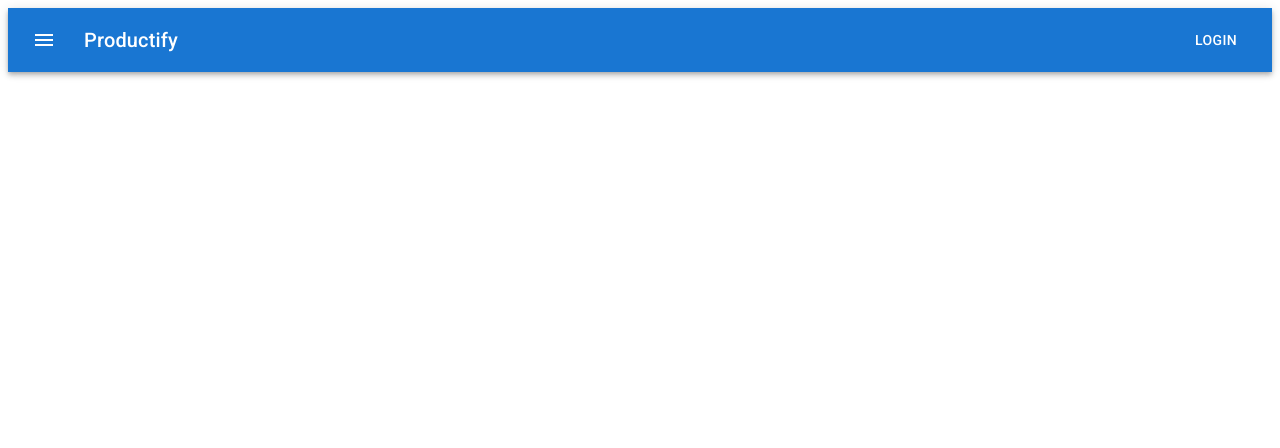
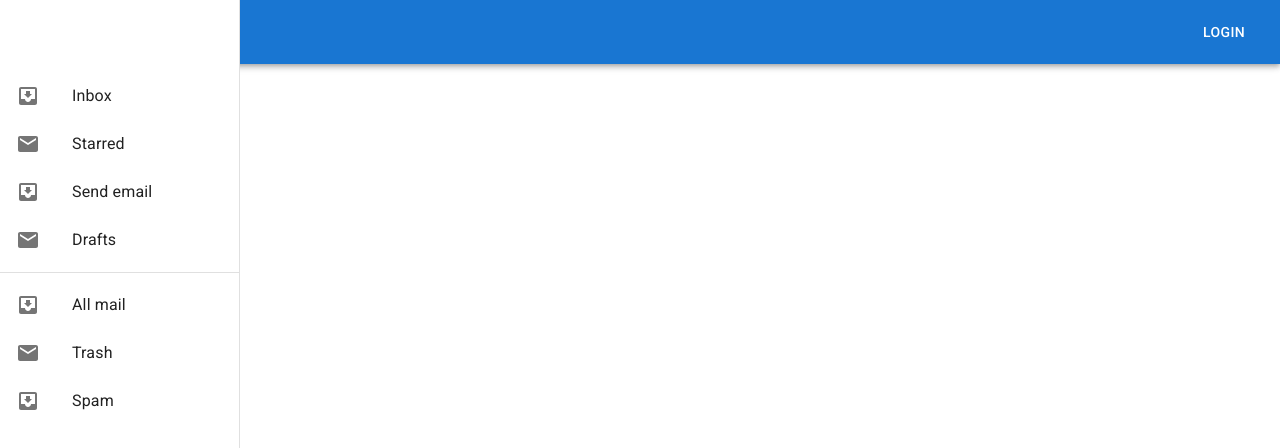
Before and after one commit to xavier-kong/productify, a React (Create React App) app: page / in a window 1280 px wide. Shown: the top 448 px of the page. Built offline with nearby package versions, Linux system fonts and the light colour scheme.

Commit message:
this machine does not stop

```diff
--- a/src/App.tsx
+++ b/src/App.tsx
@@ -1,7 +1,13 @@
 import React from 'react';
-// import SideMenu from './components/SideMenu';
+import SideMenu from './components/SideMenu';
 import Navbar from './components/Navbar';
 
-const App = () => <Navbar />;
+// const App = () => <Navbar />;
+const App = () => (
+    <>
+        <Navbar />
+        <SideMenu />
+    </>
+);
 
 export default App;
```
